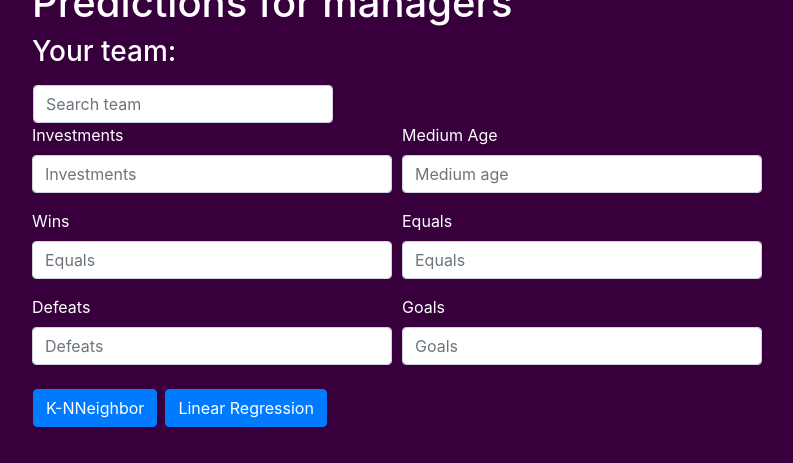
After one commit to RadukuX/Artificial-Intelligence-Study, a Flask app: page /business-prediction in a window 1280 px wide; the page is wider, and only the part inside the window is pictured. The commit adds this page. Shown: the part 337-800 px from the top of that part, without its empty margins (53-846 px from the left). Run offline with Flask 2, Linux system fonts and the light colour scheme; a user stored in the database is signed in; data comes from the database, SQL or seed files in the repository; data that the repository does not hold is empty; parts of the project's set-up code (start-up, migrations or seed data) failed here and were passed over; some libraries are stand-ins or nearby versions.

Commit message:
all algorithms in frontend working functional version 1.0

```diff
--- a/flaskai/algorithms/k_nn_alg.py
+++ b/flaskai/algorithms/k_nn_alg.py
@@ -22,3 +22,6 @@ class KNearestNeighbors:
         prediction = np.array([investments, medium_age, wins, equals, defeats, goals])
         result = clf.predict([prediction])
         return [int(result), accuarcy]
+
+l= KNearestNeighbors()
+print(l.knn(30000, 21, 19, 12, 13, 4))
--- a/flaskai/algorithms/linear_reg_alg.py
+++ b/flaskai/algorithms/linear_reg_alg.py
@@ -38,3 +38,7 @@ class LinearRegressionAlg:
         ax1.set_ylabel('Place')
         ax1.set_title(variable + ' - Place')
         root.mainloop()
+
+
+l = LinearRegressionAlg()
+print(l.lin_get_multiple_var(30000, 21, 19, 12, 13, 4))
--- a/flaskai/controller/routes.py
+++ b/flaskai/controller/routes.py
@@ -9,12 +9,14 @@ from flaskai.services.team_service import TeamService
 import json
 from flaskai.services.markov_alg_service import MarkovService
 from flaskai.services.naive_bayes_service import NaiveBayesService
+from flaskai.services.k_nn_alg_service import KNearestNeighbors
 
 user_service = UserService()
 linear_regression_service = LinearRegService()
 team_service = TeamService()
 markov_service = MarkovService()
 naive_service = NaiveBayesService()
+knn_service = KNearestNeighbors()
 
 
 @app.route('/home')
@@ -22,6 +24,10 @@ naive_service = NaiveBayesService()
 def home():
     return render_template('home.html')
 
+@app.route('/business-prediction')
+@login_required
+def business_prediction():
+    return render_template('business_prediction.html')
 
 @app.route('/register', methods=['GET', 'POST'])
 def register():
@@ -113,6 +119,13 @@ def search_team_live():
     print(team_id)
     return jsonify(team_service.get_team_live(opponent, team_id))
 
+@app.route('/livesearch-business', methods=['POST'])
+@login_required
+def search_team_b():
+    my_team = request.form.get('myTeam')
+    print(my_team)
+    return jsonify(team_service.get_team_b(my_team))
+
 
 # Algorithm routes
 
@@ -133,6 +146,7 @@ def probability_matrix():
     power = int(request.form.get('power'))
     small_matrix = markov_service.markov_alg(my_team, opponent_team, last_result, power).tolist()
     markov_dictionary = { 'result_matrix': small_matrix }
+    print(markov_dictionary)
     return markov_dictionary
 
 @app.route('/markov/matrix', methods=['POST'])
@@ -144,6 +158,7 @@ def markov_matrix():
     big_matrix = markov_service.markov_matrix(my_team, opponent_team).tolist()
     print(big_matrix)
     markov_dictionary = { 'no_training_result': big_matrix}
+    print(markov_dictionary)
     return markov_dictionary
 
 
@@ -166,6 +181,30 @@ def bayes_calculator():
 # Linear Regression Algorithm
 
 
+
+@app.route('/knn', methods=['POST'])
+@login_required
+def KNN():
+    investments = int(request.form.get('investments'))
+    med_age = float(request.form.get('medAge'))
+    wins = int(request.form.get('wins'))
+    equals = int(request.form.get('equals'))
+    defeats = int(request.form.get('defeats'))
+    goals = int(request.form.get('goals'))
+    return jsonify(knn_service.knn(investments, med_age, wins, equals, defeats, goals))
+
+@app.route('/linear', methods=['POST'])
+@login_required
+def linear_regression():
+    investments = int(request.form.get('investments'))
+    med_age = float(request.form.get('medAge'))
+    wins = int(request.form.get('wins'))
+    equals = int(request.form.get('equals'))
+    defeats = int(request.form.get('defeats'))
+    goals = int(request.form.get('goals'))
+    return linear_regression_service.lin_get_multiple_var(investments, med_age, wins, equals, defeats, goals)
+
+
 class LinearRegressionController(Resource):
 
     def get(self):
--- a/flaskai/services/markov_alg_service.py
+++ b/flaskai/services/markov_alg_service.py
@@ -14,6 +14,8 @@ class MarkovService:
         :returns wins, equals, defeats and the number of all the games
     '''
     def informations(self, my_team, oponent_team):
+        print(my_team)
+        print(oponent_team)
         team_id = self.team_dictionary_pl.get(my_team)
         return self.markov.informations(team_id, oponent_team)
 
@@ -21,6 +23,8 @@ class MarkovService:
         :returns the probability matrix
     '''
     def markov_alg(self, my_team, oponent_team, result, power):
+        print(my_team)
+        print(oponent_team)
         team_id = self.team_dictionary_pl.get(my_team)
         return self.markov.markov(team_id, oponent_team, result, power)
 
@@ -29,6 +33,4 @@ class MarkovService:
     '''
     def markov_matrix(self, my_team, oponent_team):
         team_id = self.team_dictionary_pl.get(my_team)
-        print("asd "+str(team_id)+"das")
-        print(oponent_team)
         return self.markov.markov_matrix(team_id, oponent_team)
--- a/flaskai/services/team_service.py
+++ b/flaskai/services/team_service.py
@@ -21,3 +21,6 @@ class TeamService:
     def get_team_live(self, team_name, opponent_team_name):
         team_id = self.team_dictionary_pl[opponent_team_name]
         return self.team_repo.get_team_live(team_name, team_id)
+
+    def get_team_b(self, my_team):
+        return self.team_repo.get_team_b(my_team)
--- /dev/null
+++ b/flaskai/static/business_prediction.css
@@ -0,0 +1,9 @@
+.title-business
+{
+    color:white;
+}
+
+.linear-info
+{
+    margin-right: 100px;
+}
--- a/flaskai/static/prediction.css
+++ b/flaskai/static/prediction.css
@@ -13,3 +13,18 @@
 {
     color: white;
 }
+
+.text-in-prediction
+{
+    color: white;
+}
+
+.space-between-infos
+{
+    margin-top: 30px;
+}
+
+.bayes-css
+{
+    margin-left:50px
+}
--- /dev/null
+++ b/flaskai/static/scripts/business_prediction.js
@@ -0,0 +1,79 @@
+$(document).ready(function(){
+    $('#search-team-b').on("input", function(e){
+        myTeam = $('#search-team-b').val()
+        $.ajax({
+            type: 'POST',
+            url: '/livesearch-business',
+            data: {myTeam: myTeam},
+            success: function(response){
+                var rawTeam = String(response).replace("_", " ")
+                var opponentTitle = $('<h4 id="your_team" class="opponent-title-prediction">' + rawTeam.toUpperCase()+ '</h4>')
+                $('#team-b').empty().append(opponentTitle).html
+            },
+            error: function(error){
+                console.log(error)
+            }
+        })
+    })
+})
+
+$(document).ready(function(){
+    $("#knn_button").click(function(event){
+        event.preventDefault()
+        event.stopPropagation()
+//        var rawTeam = $("#team-b").text().toLowerCase()
+//        var myTeam = rawTeam.replace(" ","_")
+        var investments = $("#investments").val()
+        var medAge = $("#med_age").val()
+        var wins = $("#wins").val()
+        var equals = $("#equals").val()
+        var defeats = $("#defeats").val()
+        var goals = $("#goals").val()
+        $.ajax({
+            type: 'POST',
+            url: '/knn',
+            data: {investments: investments, medAge: medAge, wins: wins, equals: equals, defeats: defeats, goals: goals},
+            success: function(response){
+                var result = response[0]
+                var accuarcy = response[1]
+                var info_place = $('<p> K nearest neighbour result: ' + result + ' </p>')
+                var info_accuarcy = $('<p>Accuarcy of KNN: ' + accuarcy + ' %</p>')
+                var info = $('<div id="inf" > </div>')
+                $("#knn_info").empty().append(info).html
+                $("#inf").append(info_place).html
+                $("#inf").append(info_accuarcy).html
+            },
+            error: function(error){
+                console.log(error)
+            }
+        })
+    })
+})
+
+$(document).ready(function(){
+    $("#linear_button").click(function(event){
+        event.preventDefault()
+        event.stopPropagation()
+//        var rawTeam = $("#team-b").text().toLowerCase()
+//        var myTeam = rawTeam.replace(" ","_")
+        var investments = $("#investments").val()
+        var medAge = $("#med_age").val()
+        var wins = $("#wins").val()
+        var equals = $("#equals").val()
+        var defeats = $("#defeats").val()
+        var goals = $("#goals").val()
+        $.ajax({
+            type: 'POST',
+            url: '/linear',
+            data: {investments: investments, medAge: medAge, wins: wins, equals: equals, defeats: defeats, goals: goals},
+            success: function(response){
+                var place = response['result']
+                var info_place = $('<p class="linear-info"> Linear Regression result: ' + place.toFixed(1) + ' </p>')
+                $("#linear_info").empty().append(info_place).html
+            },
+            error: function(error){
+                console.log(error)
+            }
+        })
+    })
+})
--- a/flaskai/static/scripts/prediction.js
+++ b/flaskai/static/scripts/prediction.js
@@ -36,10 +36,23 @@ $(document).ready(function(){
             data: {team1: myTeam.replace(" ", ""), team2: opponentTeam},
             success: function(response){
                 console.log(response)
+                totalWins = response[0].wins
+                totalDefeats = response[0].defeats
+                totalEquals = response[0].equals
+                totalGames = response[1]
+                var nrWins = $('<a>Wins: ' + totalWins + ' </a>')
+                var nrEquals = $('<a>Equals: ' + totalEquals + ' </a>')
+                var nrDefeats = $('<a>Defeats:  ' + totalDefeats + ' </a>')
+                var nrTotal = $('<a style="display:flex; align-items:center">Total games played: ' + totalGames + '</a>')
+                $("#informations").empty()
+                $("#informations").append(nrWins).html
+                $("#informations").append(nrEquals).html
+                $("#informations").append(nrDefeats).html
+                $("#informations").append(nrTotal).html
                 var markovForm = $('<form id="markov_form"><fieldset id="markov_fieldset"> </fieldset></form>')
-                var lastResultVictory = $('<label id="victory_btn" class="radio-inline"><input class="rad-btn" type="radio" name="optradio" checked> Victory </label>')
-                var lastResultEqual = $('<label id="equal_btn" class="radio-inline"><input class="rad-btn" type="radio" name="optradio" checked> Equal </label>')
-                var lastResultDefeat = $('<label id="defeat_btn" class="radio-inline"><input class="rad-btn" type="radio" name="optradio" checked> Defeat </label>')
+                var lastResultVictory = $('<label id="victory_btn" class="radio-inline"><input class="rad-btn" type="radio" name="optradio" checked> Victory  </label>')
+                var lastResultEqual = $('<label id="equal_btn" style="margin-left: 50px;" class="radio-inline"><input class="rad-btn" type="radio" name="optradio" checked> Equal  </label>')
+                var lastResultDefeat = $('<label id="defeat_btn" style="margin-left: 50px;" class="radio-inline"><input class="rad-btn" type="radio" name="optradio" checked> Defeat  </label>')
                 var power = $('<div class="form-group"><label for="power">Nr of tests</label><input id="power" type="number" class="form-control"> </div>')
                 var submitButton = $('<button id="calc_prob_matrix" type="button" onclick="probMatrix(); markovMatrix();" class="btn btn-primary">Calculate</button>')
                 $("#markov_chains_option").empty().append(markovForm).html
@@ -48,7 +61,6 @@ $(document).ready(function(){
                 $("#markov_fieldset").append(lastResultDefeat).html
                 $("#markov_fieldset").append(power).html
                 $("#markov_fieldset").append(submitButton).html
-
             },
             error: function(error){
                 console.log(error)
@@ -75,7 +87,16 @@ function probMatrix(){
         url: '/markov/probability-matrix',
         data: { team1: myTeam.replace(" ", ""), team2: opponentTeam, lastResult: lastResult, power: power},
         success: function(response){
-            console.log(response)
+            winChance = response['result_matrix'][0] * 100
+            equalChance = response['result_matrix'][1] * 100
+            defeatChance = response['result_matrix'][2] * 100
+            var headerWin = $('<h4> Chance of winning: ' + winChance.toFixed(4)+ ' % </h4>')
+            var headerEqual = $('<h4> Chance of equal: ' + equalChance.toFixed(4) + ' % </h4>')
+            var headerDefeat = $('<h4> Chance of defeat: ' + defeatChance.toFixed(4) + ' % </h4>')
+            $("#markov_informations").empty()
+            $("#markov_informations").append(headerWin).html
+            $("#markov_informations").append(headerEqual).html
+            $("#markov_informations").append(headerDefeat).html
         },
         error: function(error){
             console.log(error)
@@ -95,7 +116,29 @@ function markovMatrix(){
         url: '/markov/matrix',
         data: {team1: team, team2: opponentTeam},
         success: function(response){
-            console.log(response)
+
+            var winWin = response['no_training_result']['0'][0] * 100
+            console.log(winWin + "aaaaaaa")
+            var equalWin = response['no_training_result']['0'][1] * 100
+            var defeatWin = response['no_training_result']['0'][2] * 100
+            var winEqual = response['no_training_result']['1'][0] * 100
+            var equalEqual = response['no_training_result']['1'][1] * 100
+            var defeatEqual = response['no_training_result']['1'][2] * 100
+            var winDefeat = response['no_training_result']['2'][0] * 100
+            var equalDefeat = response['no_training_result']['2'][1] * 100
+            var defeatDefeat = response['no_training_result']['2'][2] * 100
+            var table = $('<table id="tab" border="1"> </table>')
+            var thead = $('<thead> <th>Win Start</th> <th>Equal Start</th> <th>Defeat Start</th> </thead>')
+            var tbody = $('<tbody id="the_body"> </tbody>')
+            $("#markov_table").empty().append(table)
+            $("#tab").append(thead)
+            $("#tab").append(tbody)
+            var firstTr = $('<tr> <td>' + winWin.toFixed(3) + '%</td> <td>' + equalWin.toFixed(3) + '%</td> <td>' + defeatWin.toFixed(3) + '%</td> </tr>')
+            var secondTr = $('<tr> <td>' + winEqual.toFixed(3) + '%</td>  <td>' + equalEqual.toFixed(3) + '%</td>  <td>' + defeatEqual.toFixed(3) + '%</td> </tr>')
+            var thirdTr = $('<tr> <td>' + winDefeat.toFixed(3) + '%</td>  <td>' + equalDefeat.toFixed(3) + '%</td>  <td>' + defeatDefeat.toFixed(3) + '%</td> </tr>')
+            $("#the_body").append(firstTr)
+            $("#the_body").append(secondTr)
+            $("#the_body").append(thirdTr)
         },
         error: function(error){
             console.log(error)
@@ -103,19 +146,36 @@ function markovMatrix(){
     })
 }
 
-function bayes(){
+
+$('#bayes_button').click(function(event){
     var myTeam = $("#my_team").text().replace(" vs", "")
     var team = myTeam.replace(" ", "")
     var opponent = $("#opponent_team").text()
+    event.preventDefault()
+    event.stopPropagation()
     $.ajax({
-        type: 'POST',
-        url: '/bayes/calculate',
+         type: 'POST',
+         url: '/bayes/calculate',
         data: {team1: team, team2: opponent},
         success: function(response){
             console.log(response)
+            var bayesWin = response['bayes']['0'].toFixed(3)
+            var bayesEqual = response['bayes']['1'].toFixed(3)
+            var bayesDefeat = response['bayes']['2'].toFixed(3)
+            var accuarcy = response['bayes']['3'] * 100
+            var winHead = $('<h4> Win chance: ' + bayesWin + ' %</h4>')
+            var equalHead = $('<h4> Equal chance: ' + bayesEqual + ' %</h4>')
+            var defeatHead = $('<h4> Defeat chance: ' + bayesDefeat + ' %</h4>')
+            var accuarcyInfo = $('<p>The results were predicted with an acuarcy of: ' + accuarcy.toFixed(2) + ' % </p>')
+            var bayesInformations = $('<div class="bayes-css" id="bayes_informations"> </div>')
+            $("#bayes_clasifier_option").empty().append(bayesInformations).html
+            $("#bayes_informations").append(winHead).html
+            $("#bayes_informations").append(equalHead).html
+            $("#bayes_informations").append(defeatHead).html
+            $("#bayes_informations").append(accuarcyInfo).html
         },
         error: function(error){
             console.log(error)
         }
-    })
-}
+     })
+})
--- /dev/null
+++ b/flaskai/templates/business_prediction.html
@@ -0,0 +1,59 @@
+{% extends "layout.html" %}
+
+{% block content %}
+
+    <h1 class="title-business">Predictions for managers</h1>
+    <h3 class="title-business">Your team:</h3>
+    <div  id="team-b"></div>
+
+    <div class="row">
+        <div class="md-form active-cyan active-cyan-2 mb-0 mt-2 ml-3 column">
+            <input id="search-team-b" class="form-control" type="text" placeholder="Search team" aria-label="Search opponent" style="width: 300px;">
+        </div>
+    </div>
+
+    <form style="color: white;">
+        <div class="form-row">
+            <div class="form-group col-sm-6">
+                <label for="investments">Investments</label>
+                <input type="number" step="1000" class="form-control" id="investments" placeholder="Investments">
+              </div>
+              <div class="form-group col-sm-6">
+                <label for="med_age">Medium Age</label>
+                <input type="number" step="0.10" class="form-control" id="med_age" placeholder="Medium age">
+              </div>
+        </div>
+        <div class="form-row">
+            <div class="form-group col-sm-6">
+                <label for="wins">Wins</label>
+                <input type="number" class="form-control" id="wins" placeholder="Equals">
+            </div>
+            <div class="form-group col-sm-6">
+                <label for="equals">Equals</label>
+                <input type="number" class="form-control" id="equals" placeholder="Equals">
+            </div>
+            <div class="form-group col-sm-6">
+                <label for="defeats">Defeats</label>
+                <input type="number" class="form-control" id="defeats" placeholder="Defeats">
+            </div>
+            <div class="form-group col-sm-6">
+                <label for="goals">Goals</label>
+                <input type="number" class="form-control" id="goals" placeholder="Goals">
+            </div>
+        </div>
+        <div class="row">
+            <div class="column">
+                <button id="knn_button" class="btn btn-primary mt-2 ml-3" > K-NNeighbor </button>
+            </div>
+            <div class="column">
+                <button id="linear_button"  class="btn btn-primary mt-2 ml-2" > Linear Regression </button>
+            </div>
+        </div>
+      </form>
+
+    <div class="row title-business" >
+        <div class="column" id="linear_info"></div>
+        <div class="column" id="knn_info"></div>
+    </div>
+
+{% endblock content %}
--- a/flaskai/templates/layout.html
+++ b/flaskai/templates/layout.html
@@ -8,6 +8,7 @@
     <link rel="shortcut icon" href="https://seeklogo.com/images/P/premier-league-logo-CA81C0DA88-seeklogo.com.png">
     <link rel="stylesheet" href="{{ url_for('static', filename='home.css') }} " type="text/css">
     <link rel="stylesheet" href="{{ url_for('static', filename='prediction.css') }}" type="text/css">
+    <link rel="stylesheet" href="{{ url_for('static', filename='business_prediction.css') }}" type="text/css">
     <link rel="shortcut icon" href="">
 </head>
 <body style="background-color: #37003D;">
@@ -16,6 +17,11 @@
         <a class="navbar-brand" style="color: white; font-size: xx-large; font-style: italic; font-family:'Franklin Gothic Medium', 'Arial Narrow', Arial, sans-serif; margin-left: 100px;">Professional Football Tips Premier League</a>
             <div class="collapse navbar-collapse" id="navbarSupportedContent">
                 <ul class="navbar-nav mr-auto">
+                    <li class="nav-item">
+                        {% if current_user.is_authenticated %}
+                            <a class="nav-link" style="color: white" href="{{ url_for('business_prediction') }}">Business Prediction</a>
+                        {% endif %}
+                    </li>
                     <li class="nav-item">
                         {% if current_user.is_authenticated %}
                             <a class="nav-link" style="color: white" href="{{ url_for('logout') }}">Logout</a>
@@ -41,6 +47,7 @@
             </div>
         </div>
     </main>
+
     <script src="https://code.jquery.com/jquery-3.3.1.slim.min.js" integrity="sha384-q8i/X+965DzO0rT7abK41JStQIAqVgRVzpbzo5smXKp4YfRvH+8abtTE1Pi6jizo" crossorigin="anonymous"></script>
     <script src="https://cdnjs.cloudflare.com/ajax/libs/popper.js/1.14.7/umd/popper.min.js" integrity="sha384-UO2eT0CpHqdSJQ6hJty5KVphtPhzWj9WO1clHTMGa3JDZwrnQq4sF86dIHNDz0W1" crossorigin="anonymous"></script>
     <script src="https://stackpath.bootstrapcdn.com/bootstrap/4.3.1/js/bootstrap.min.js" integrity="sha384-JjSmVgyd0p3pXB1rRibZUAYoIIy6OrQ6VrjIEaFf/nJGzIxFDsf4x0xIM+B07jRM" crossorigin="anonymous"></script>
@@ -48,5 +55,7 @@
     <script type="text/javascript" src="{{ url_for('static', filename='scripts/teams.js') }}"></script>
     <script type="text/javascript" src="{{ url_for('static', filename='scripts/home.js') }}"></script>
     <script type="text/javascript" src="{{ url_for('static', filename='scripts/prediction.js') }}"></script>
+    <script type="text/javascript" src="{{ url_for('static', filename='scripts/business_prediction.js') }}"> </script>
+
 </body>
 </html>
```
Also changed, not shown: flaskai/algorithms/markov_alg.py (+9 -19 lines), flaskai/repository/team_repository.py (+12 -0 lines), flaskai/services/naive_bayes_service.py (+7 -1 lines), flaskai/templates/prediction.html (+11 -4 lines).
